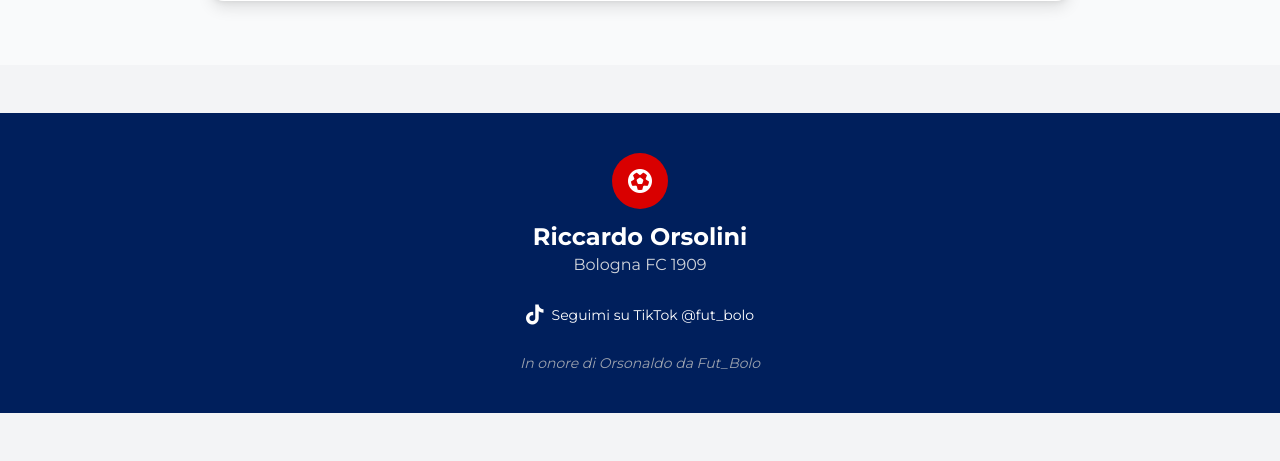
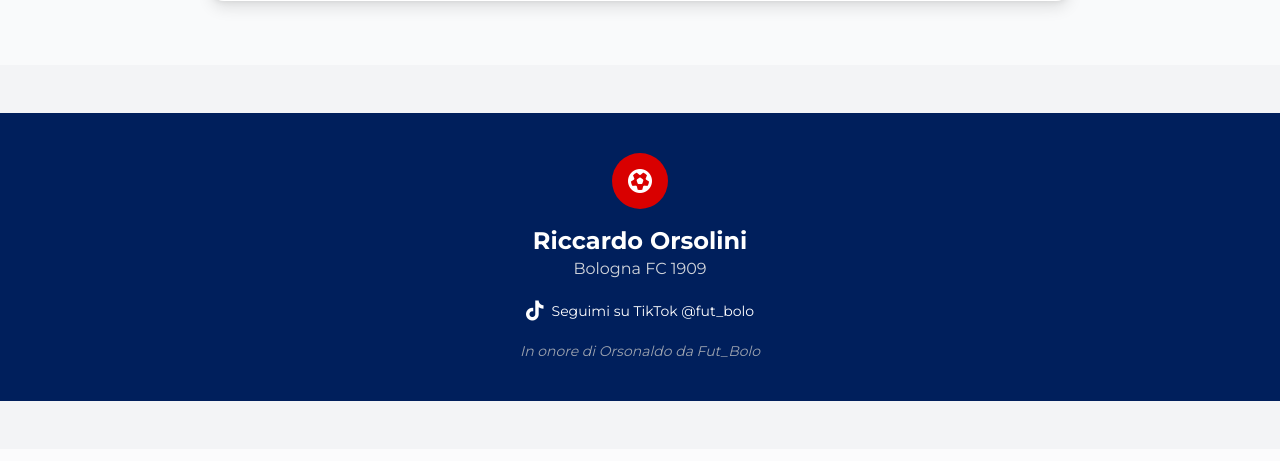
Before and after one commit to FutBolo/riccardo.orsolini.app, a Flask app: page / in a window 1280 px wide. Shown: the part 2337-2798 px from the top of the page. After the commit the page ends 2738 px from the top, so only its background shows below. Run offline with Flask 3, Linux system fonts and the light colour scheme; some libraries are stand-ins or nearby versions.

Commit message:
Add files via upload

```diff
--- a/templates/index.html
+++ b/templates/index.html
@@ -366,25 +366,23 @@
 </main>
 
   <!-- FOOTER -->
-  <footer class="w-full bg-bluBfc text-white py-10 mt-0">
-    <div class="max-w-6xl mx-auto px-4 text-center">
+  <footer class="bg-bluBfc text-white w-full">
+  <div class="max-w-6xl mx-auto px-4 py-10 flex flex-col items-center text-center">
 
     <!-- Icona -->
-      <div class="mb-6">
-        <div class="w-14 h-14 bg-rossoBfc rounded-full flex items-center justify-center mx-auto mb-3">
+    <div class="w-14 h-14 bg-rossoBfc rounded-full flex items-center justify-center mb-4">
       <i class="fas fa-futbol text-white text-2xl"></i>
     </div>
+
+    <!-- Nome e Squadra -->
     <h3 class="text-2xl font-bold">Riccardo Orsolini</h3>
-        <p class="text-gray-300">Bologna FC 1909</p>
-      </div>
+    <p class="text-gray-300 mb-4">Bologna FC 1909</p>
 
-      <!-- Link TikTok -->
-      <div class="mb-6">
+    <!-- TikTok -->
     <a href="https://www.tiktok.com/@fut_bolo" target="_blank"
-           class="inline-flex items-center gap-2 text-white hover:text-rossoBfc transition-colors duration-200 text-sm font-medium">
+       class="inline-flex items-center gap-2 text-white hover:text-rossoBfc transition-colors duration-200 text-sm font-medium mb-4">
       <i class="fab fa-tiktok text-xl"></i> Seguimi su TikTok @fut_bolo
     </a>
-      </div>
 
     <!-- Frase finale -->
     <p class="text-gray-400 italic text-sm">In onore di Orsonaldo da Fut_Bolo</p>
```
Lines whose indentation alone changed are shown as unchanged.
